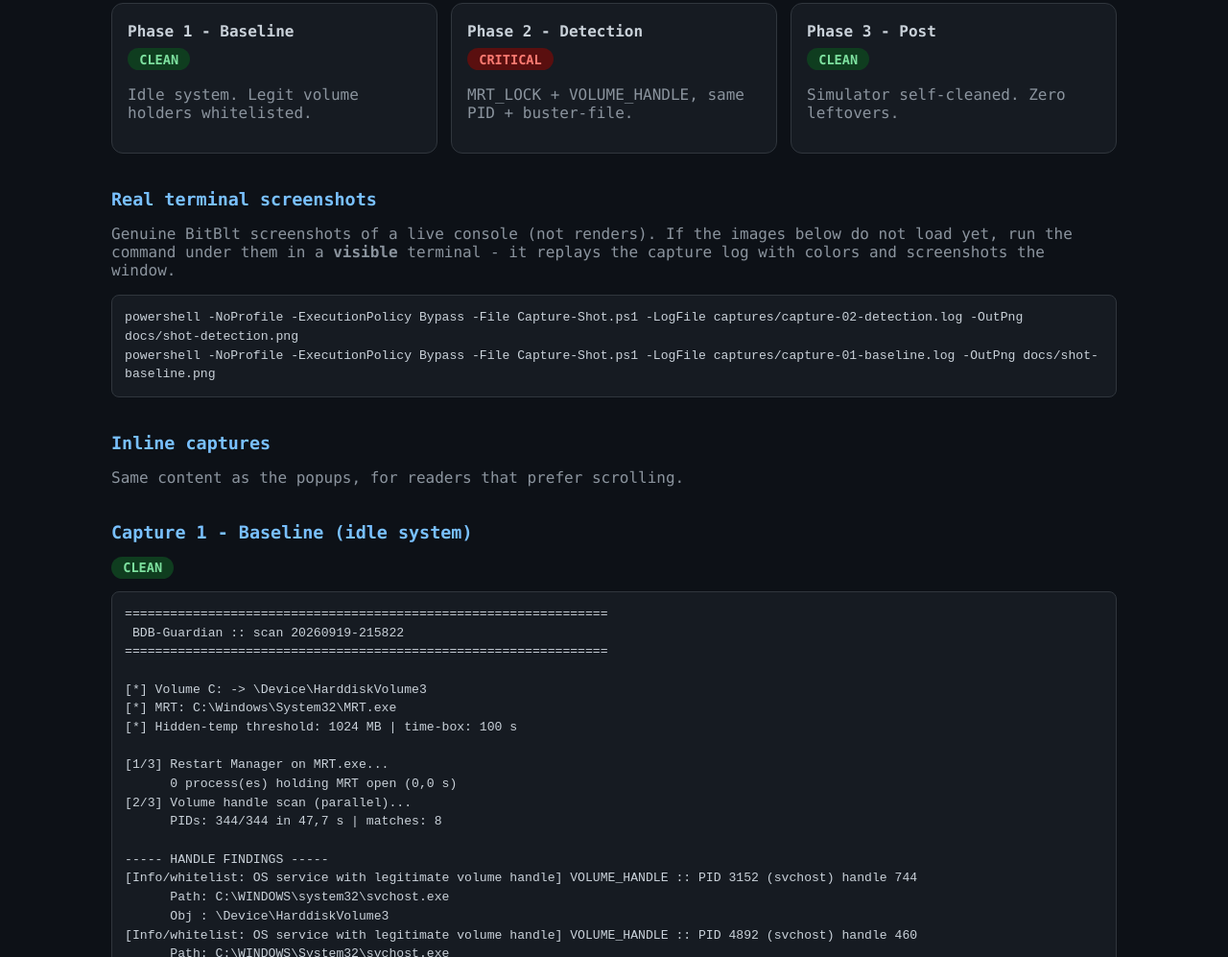
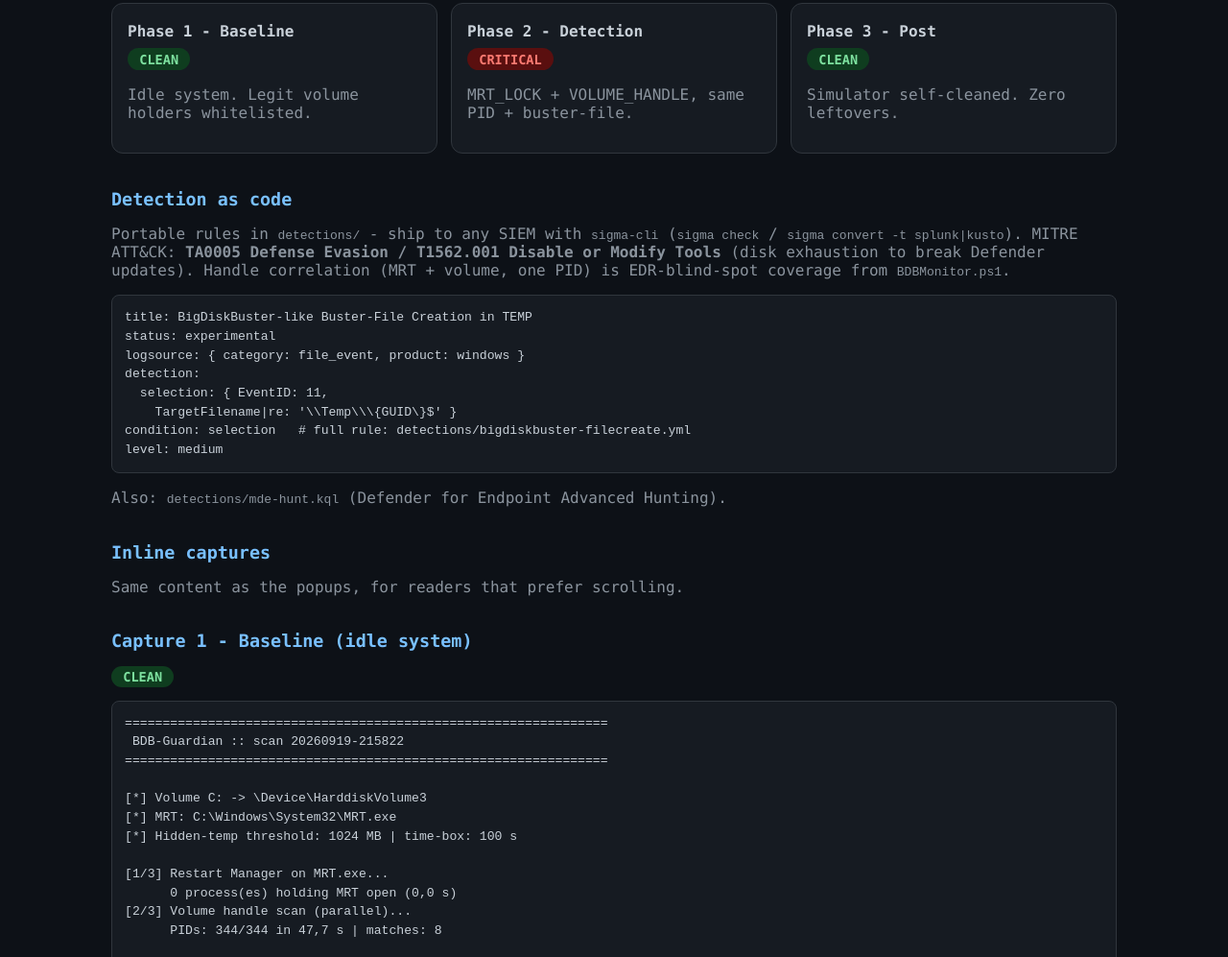
Before and after one commit to DevCop95/BDB-Guardian, a plain HTML site: page index.html in a window 1280 px wide. Shown: the part 1086-2083 px from the top of the page at 96% size. Drawn offline with Linux system fonts and the light colour scheme.

Commit message:
Detection-as-code: Sigma + MDE hunt, MITRE T1562.001, repro steps; drop screenshot theater

```diff
--- a/index.html
+++ b/index.html
@@ -87,14 +87,21 @@ The simulator used a controlled 256 MB file - the disk was never filled.</p>
 <div class="card" onclick="openModal('m-post')"><h3>Phase 3 - Post</h3><span class="badge clean">CLEAN</span><p class="note">Simulator self-cleaned. Zero leftovers.</p></div>
 </div>
 
-<h2>Real terminal screenshots</h2>
-<p class="note">Genuine BitBlt screenshots of a live console (not renders). If the images
-below do not load yet, run the command under them in a <b>visible</b> terminal -
-it replays the capture log with colors and screenshots the window.</p>
-<pre>powershell -NoProfile -ExecutionPolicy Bypass -File Capture-Shot.ps1 -LogFile captures/capture-02-detection.log -OutPng docs/shot-detection.png
-powershell -NoProfile -ExecutionPolicy Bypass -File Capture-Shot.ps1 -LogFile captures/capture-01-baseline.log -OutPng docs/shot-baseline.png</pre>
-<p><img src="docs/shot-detection.png" alt="Real CRITICAL screenshot" style="width:100%;height:auto;border-radius:12px;border:1px solid #30363d" onerror="this.style.display='none'"></p>
-<p><img src="docs/shot-baseline.png" alt="Real CLEAN screenshot" style="width:100%;height:auto;border-radius:12px;border:1px solid #30363d" onerror="this.style.display='none'"></p>
+<h2>Detection as code</h2>
+<p class="note">Portable rules in <code>detections/</code> - ship to any SIEM with
+<code>sigma-cli</code> (<code>sigma check</code> / <code>sigma convert -t splunk|kusto</code>).
+MITRE ATT&CK: <b>TA0005 Defense Evasion / T1562.001 Disable or Modify Tools</b>
+(disk exhaustion to break Defender updates). Handle correlation (MRT + volume,
+one PID) is EDR-blind-spot coverage from <code>BDBMonitor.ps1</code>.</p>
+<pre>title: BigDiskBuster-like Buster-File Creation in TEMP
+status: experimental
+logsource: { category: file_event, product: windows }
+detection:
+  selection: { EventID: 11,
+    TargetFilename|re: '\\Temp\\\{GUID\}$' }
+condition: selection   # full rule: detections/bigdiskbuster-filecreate.yml
+level: medium</pre>
+<p class="note">Also: <code>detections/mde-hunt.kql</code> (Defender for Endpoint Advanced Hunting).</p>
 
 <h2>Inline captures</h2>
 <p class="note">Same content as the popups, for readers that prefer scrolling.</p>
```
Also changed, not shown: docs/shot-detection.png (added), 5 other files.
